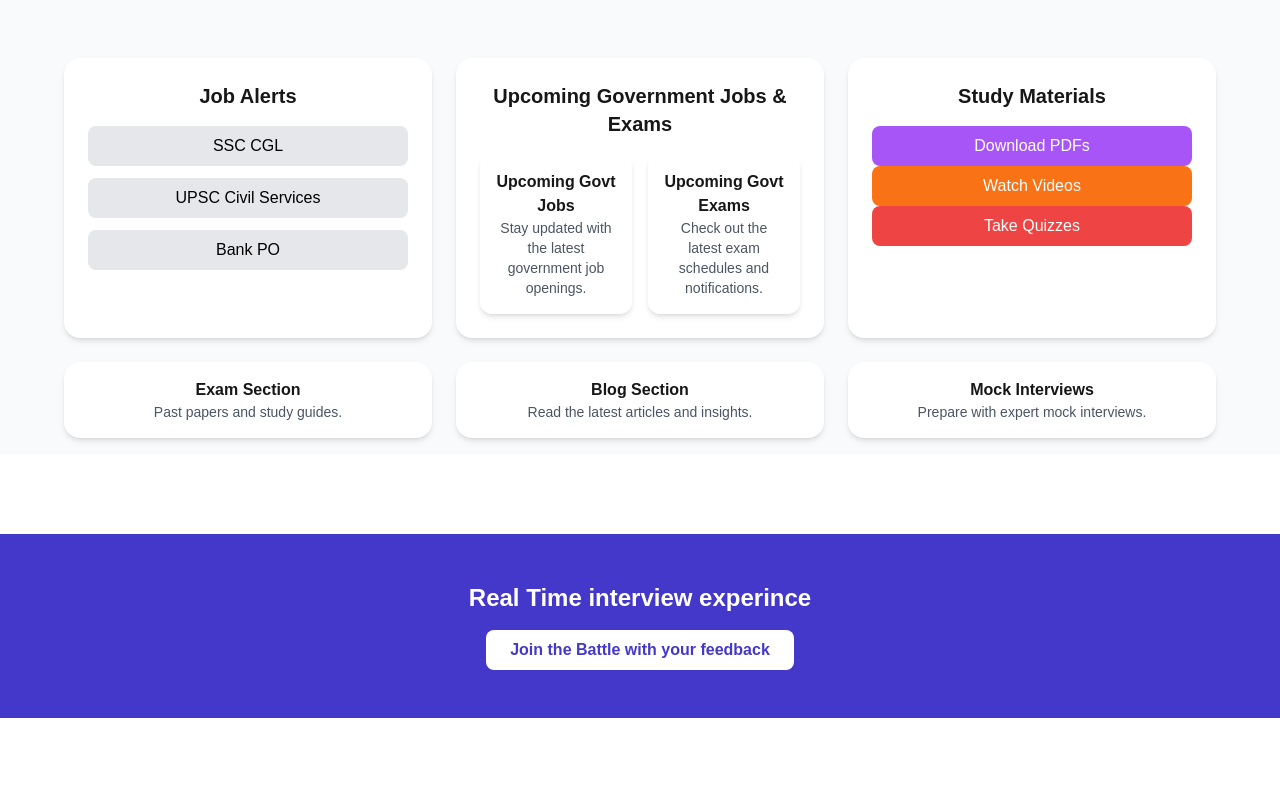
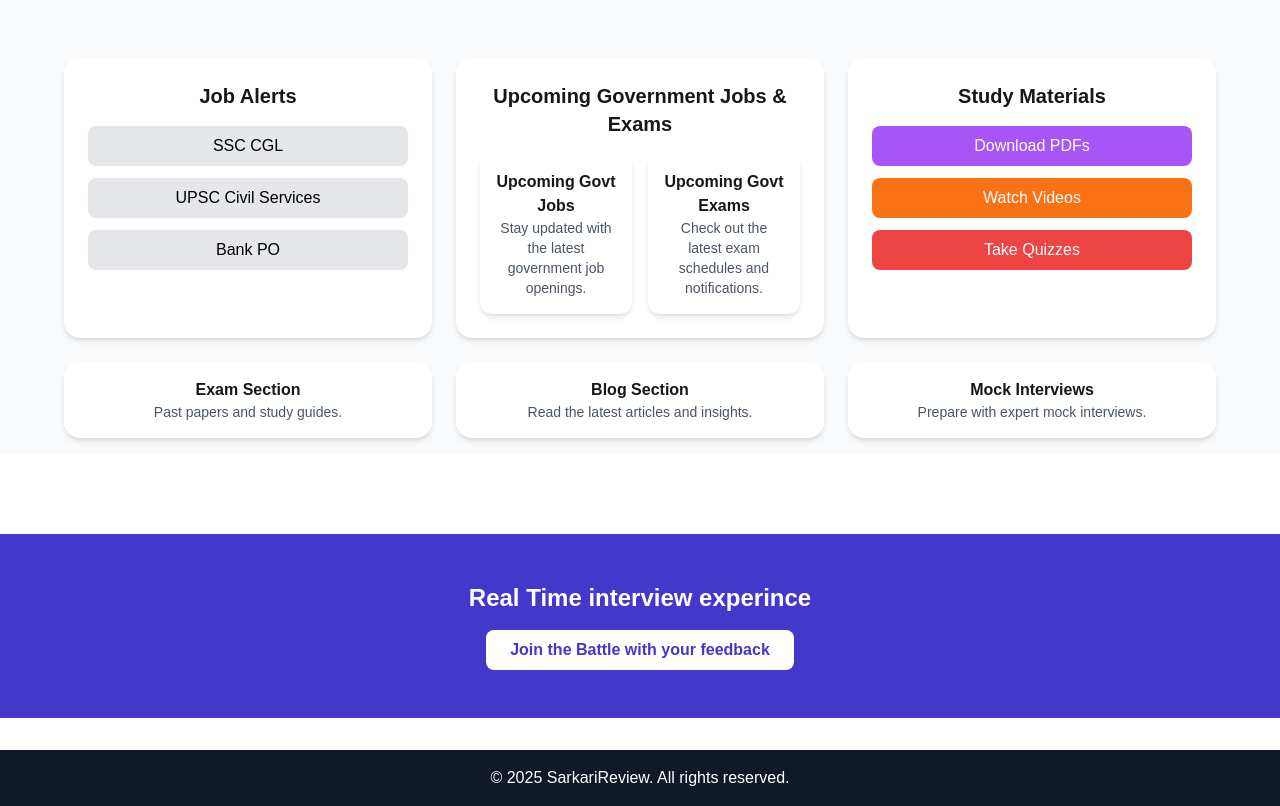
Before and after one commit to saurabh0107/sarkari-review, a Next.js app: page / in a window 1280 px wide. Shown: the part 280-1086 px from the top of the page. Before the commit the page ends 998 px from the top, so only its background shows below. Built offline with nearby package versions, Linux system fonts and the light colour scheme.

Commit message:
Landing page

```diff
--- a/src/app/page.js
+++ b/src/app/page.js
@@ -1,4 +1,4 @@
-import { CTASection, Header, HeroSection, TestimonialSection } from "@/components/Home.index";
+import { CTASection, Header, HeroSection, TestimonialSection,Footer } from "@/components/Home.index";
 import Image from "next/image";
 import JobAlert from  '../components/JobAlert'
 export default function Home() {
@@ -8,6 +8,7 @@ export default function Home() {
       <HeroSection />
       <JobAlert />
       <CTASection />
+      <Footer/>
     </div>
   );
 }
--- a/src/components/Home.index.js
+++ b/src/components/Home.index.js
@@ -118,3 +118,16 @@ export const CTASection = () => {
     </div>
   );
 };
+
+
+
+export const Footer = () =>{
+  return(
+    <div>
+      <footer className="bg-gray-900 text-white p-4 text-center mt-8">
+        <p>&copy; 2025 SarkariReview. All rights reserved.</p>
+      </footer>
+
+    </div>
+  )
+}
--- a/src/components/JobAlert.js
+++ b/src/components/JobAlert.js
@@ -34,7 +34,7 @@ const JobPortalUI = () => {
         {/* Study Materials Section */}
         <div className="bg-white p-6 rounded-2xl shadow-md w-full">
           <h2 className="text-xl font-bold text-center">Study Materials</h2>
-          <div className="mt-4 space-y-3">
+          <div className="mt-4 space-y-3 grid">
           <Link href="https://www.ambitionbox.com/">
         <button className="w-full bg-purple-500 text-white py-2 px-4 rounded-lg">Download PDFs</button>
       </Link>
```
